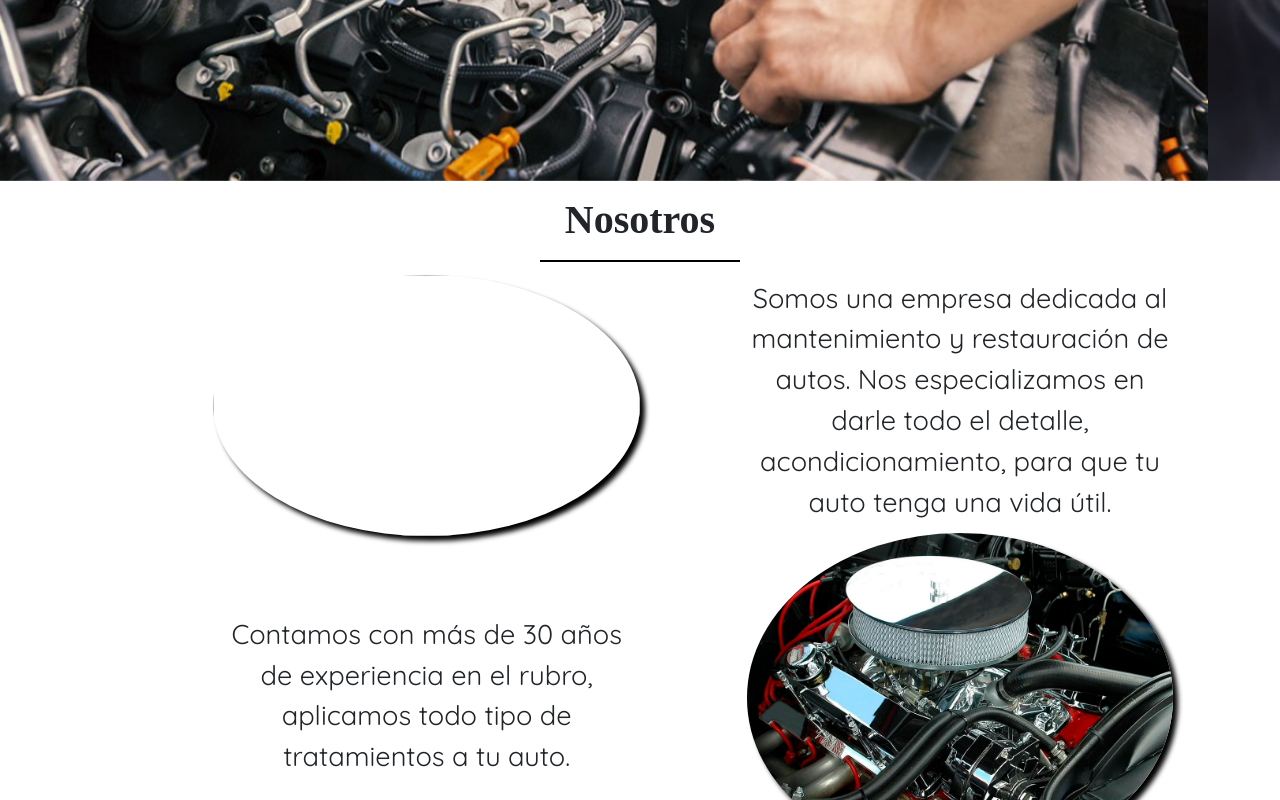
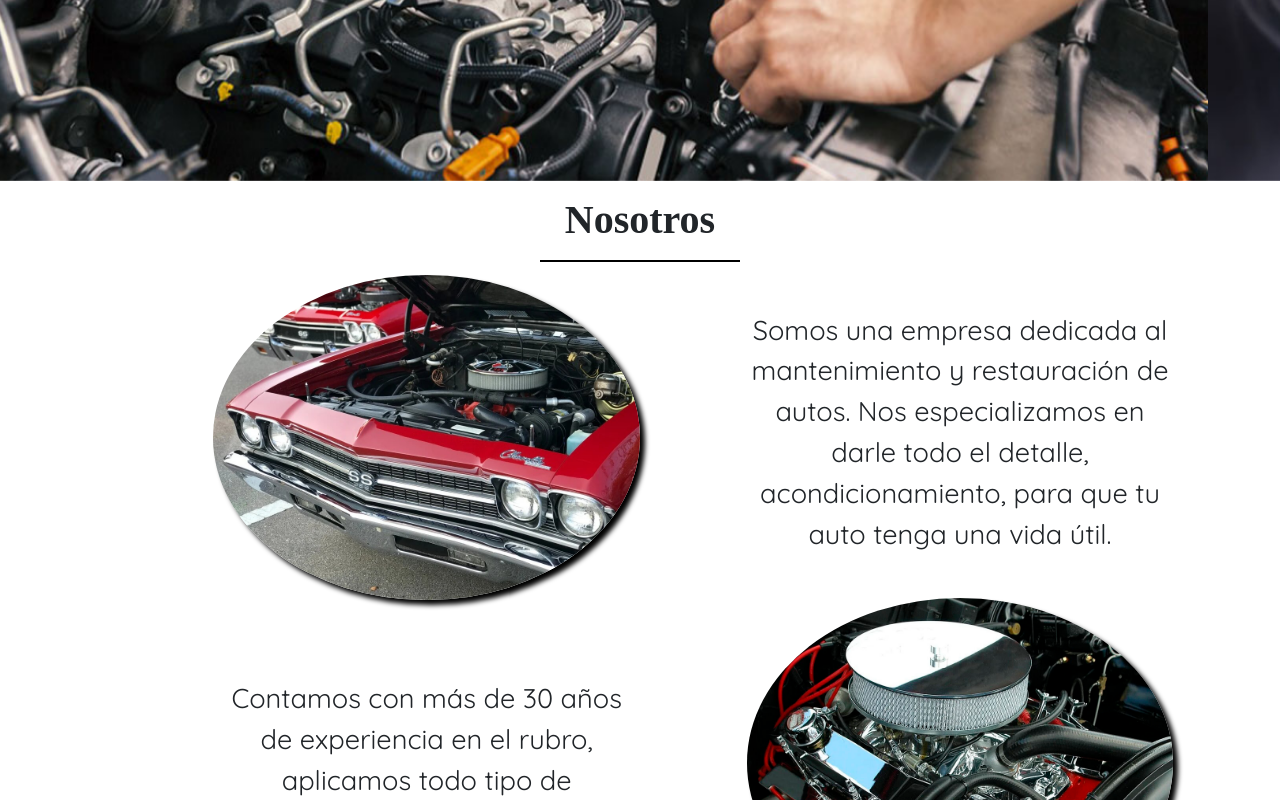
Before and after one commit to vjbc94/Taller-Bolivar, a website: page index.html in a window 1280 px wide. Shown: the part 603-1403 px from the top of the page. Drawn offline with nearby package versions, Linux system fonts and the light colour scheme; files that its build step writes are made by us from their sources; the site is published under a folder, as on GitHub Pages, so addresses that start at the root find nothing; a web font is replaced by a local one.

Commit message:
proyecto final

```diff
--- a/index.html
+++ b/index.html
@@ -84,7 +84,7 @@
             <hr class="barra-sub">
         </div>
         <section class="uno">
-            <img class="partes" src="/imagenes/motor-de-auto.jpg">
+            <img class="partes" src="imagenes/motor-de-auto.jpg">
             <p class="empresa">
                 Somos una empresa dedicada al mantenimiento y restauración de autos. Nos especializamos en
                 darle todo el detalle, acondicionamiento, para que tu auto tenga una vida útil.
```
Also changed, not shown: 1 other file.
